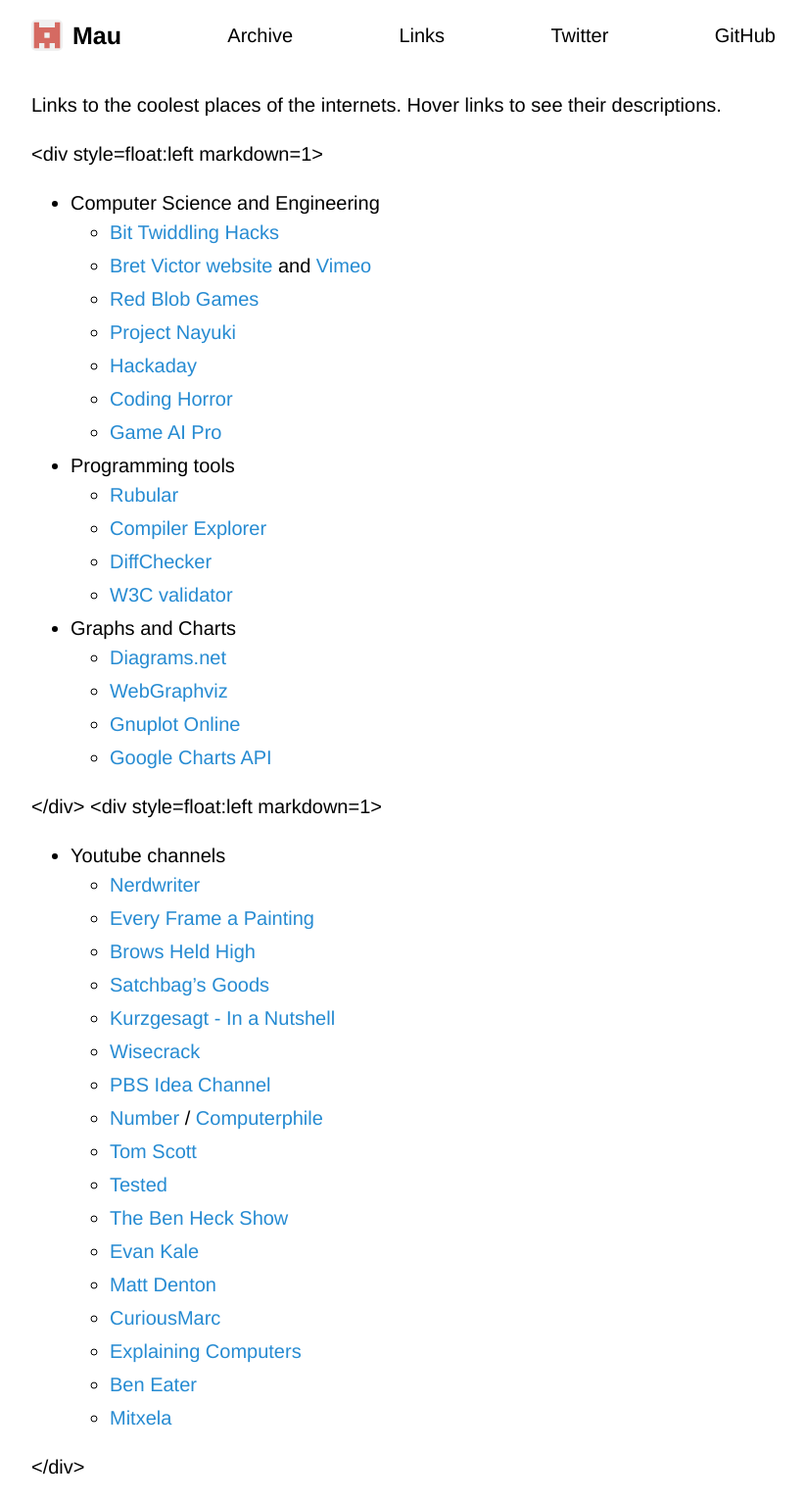
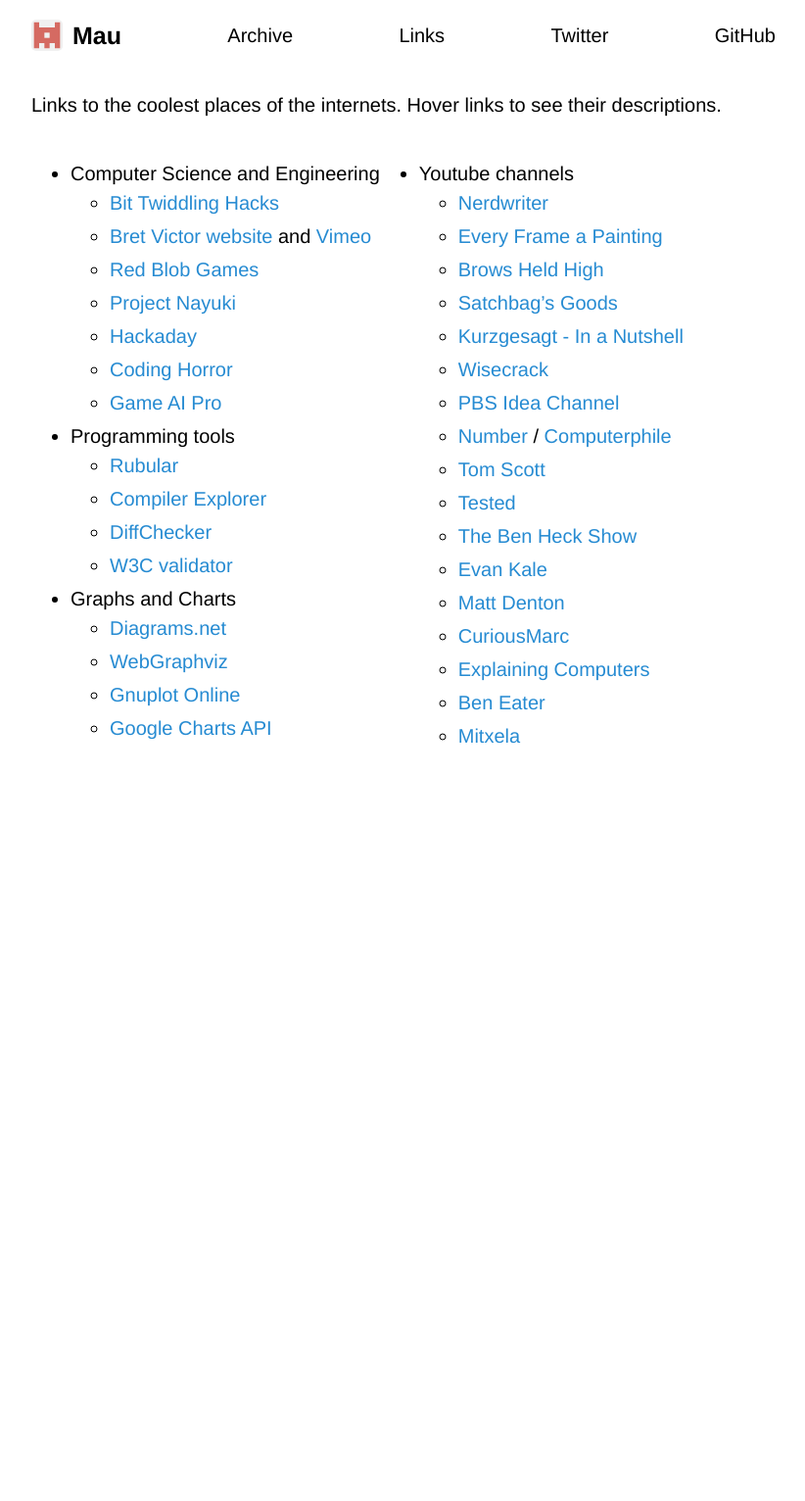
Before and after one commit to Maumagnaguagno/maumagnaguagno.github.io, a Jekyll site: the page built from links.md, in a window 1280 px wide. Shown: the whole page at 98% size, without its empty margins (228-1050 px from the left). Built offline with Jekyll 4.4.1, drawn with Linux system fonts in a browser that asks for light colours; our own code applies the rules of GitHub Pages for plain Markdown files; after the commit the page ends 900 px from its top, so only the background shows below that.

Commit message:
Readd quotes to style in Links

```diff
--- a/links.md
+++ b/links.md
@@ -6,7 +6,7 @@ hidden: true
 Links to the coolest places of the internets.
 Hover links to see their descriptions.
 
-<div style=float:left markdown=1>
+<div style="float:left" markdown=1>
 
 - Computer Science and Engineering
   - [Bit Twiddling Hacks](https://graphics.stanford.edu/~seander/bithacks.html)
@@ -27,7 +27,7 @@ Hover links to see their descriptions.
   - [Gnuplot Online](http://gnuplot.respawned.com/ "Chart editor")
   - [Google Charts API](https://developers.google.com/chart/interactive/docs/ "Use javascript to show your datasets")
 </div>
-<div style=float:left markdown=1>
+<div style="float:left" markdown=1>
 
 - Youtube channels
   - [Nerdwriter](https://www.youtube.com/user/Nerdwriter1 "Movie and art reviews")
```
